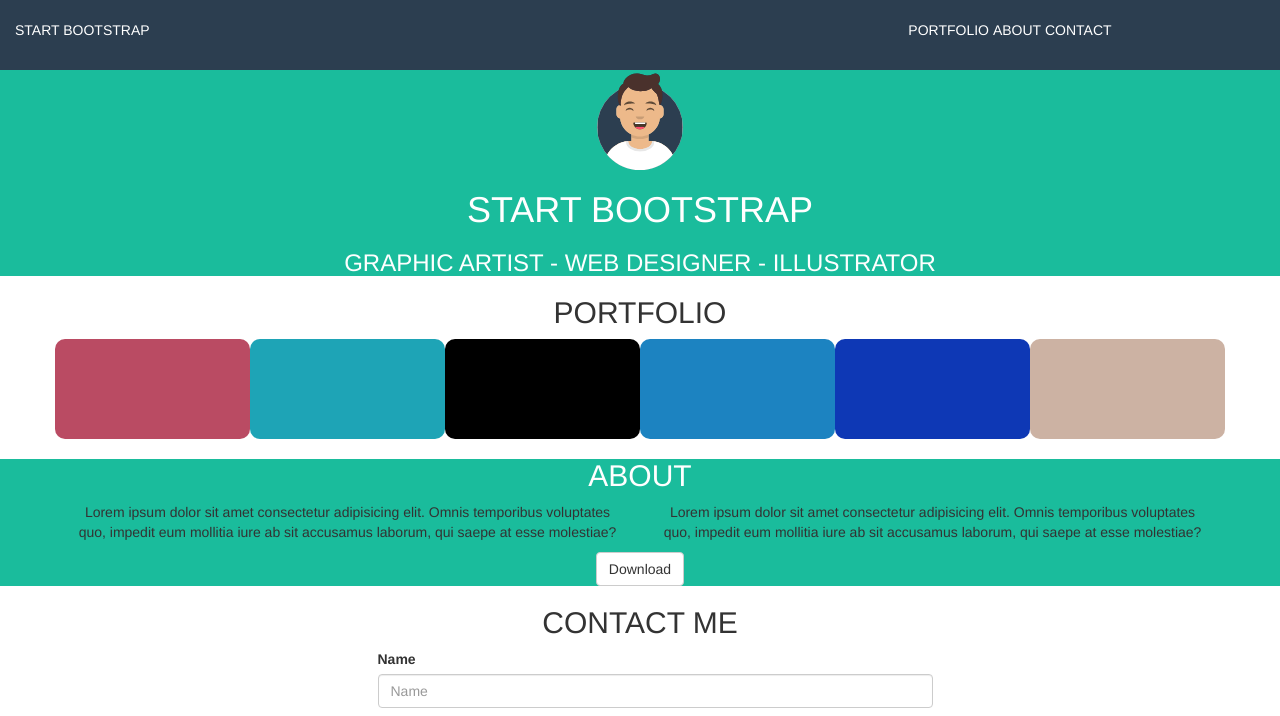
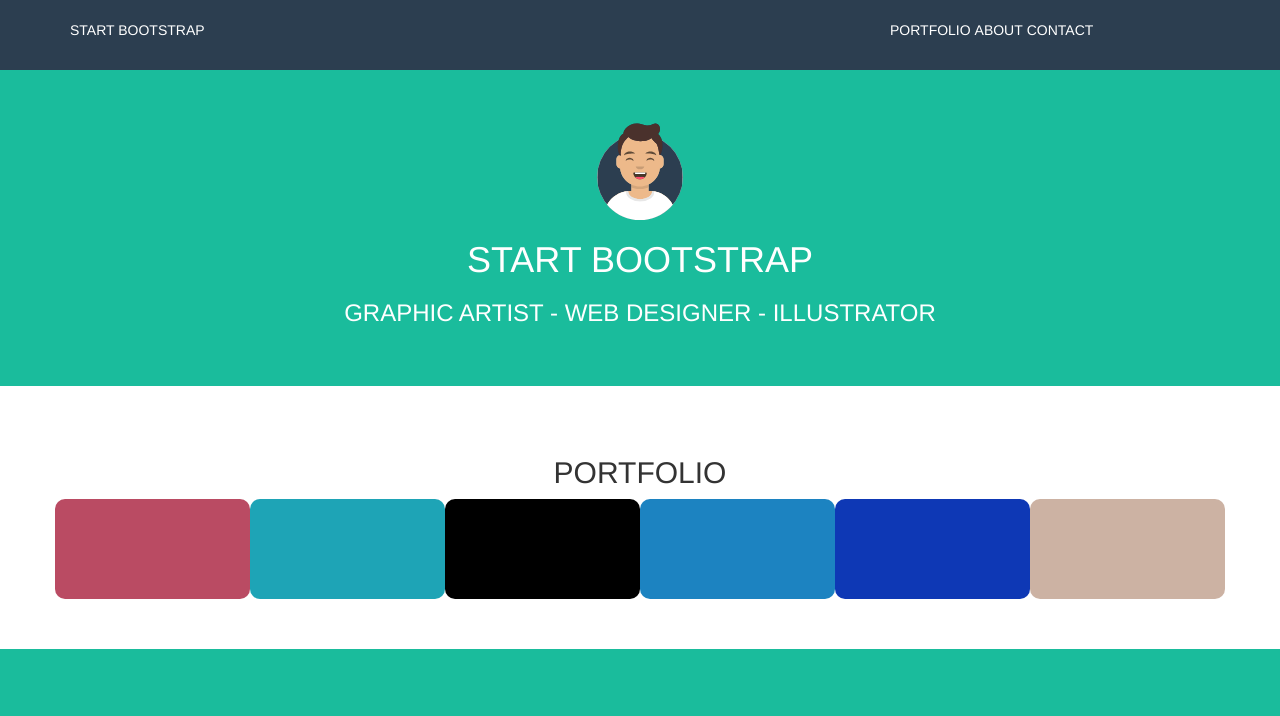
Before and after one commit to SalvatoreB98/html-css-bootstrap-freelancer, a plain HTML site: page index.html in a window 1280 px wide. Shown: the top 716 px of the page. Drawn offline with nearby package versions, Linux system fonts and the light colour scheme.

Commit message:
fix containers

```diff
--- a/index.html
+++ b/index.html
@@ -10,7 +10,7 @@
 </head>
 <body>
     <nav>
-        <div class="container-fluid">
+        <div class="container">
             <div class="row">
                 <div class="col-xs-8">
                     START BOOTSTRAP
--- a/style.css
+++ b/style.css
@@ -1,4 +1,3 @@
-
     nav{
         background-color: #2c3e50;
         color: white;
@@ -13,6 +12,10 @@
     }
     .menu-icon a{
         color: white;
+    }
+    section{
+        padding-top: 50px;
+        padding-bottom: 50px;
     }
     .hero{
         text-align: center;
```
